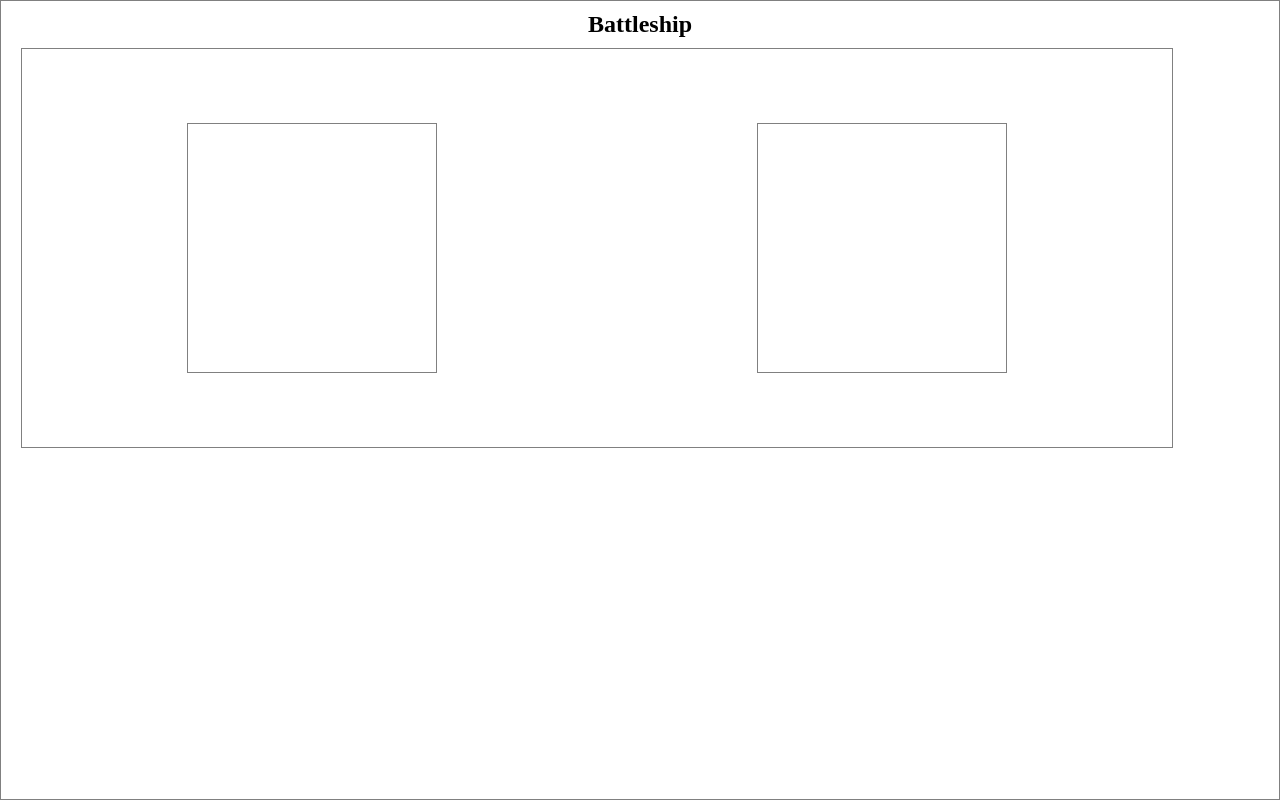
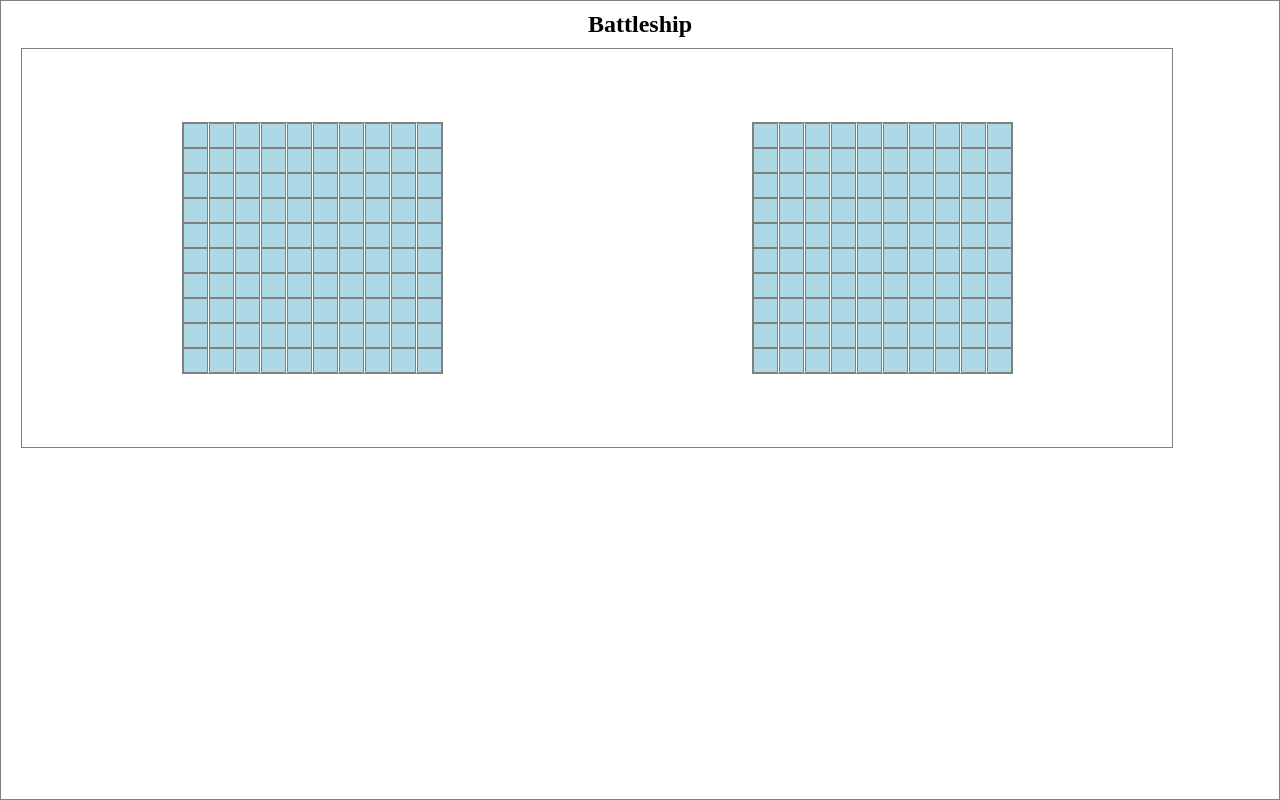
Before and after one commit to CassieV81/Battleship, a website with bundled scripts: page src/index.html in a window 1280 px wide. Built offline with nearby package versions, Linux system fonts and the light colour scheme.

Commit message:
Add grids to user interface

```diff
--- a/src/gameboard.js
+++ b/src/gameboard.js
@@ -1,4 +1,4 @@
-import Ship from "./ship.js";
+// import Ship from "./ship.js";
 
 const Gameboard = () => {
   const size = 10;
--- a/src/index.html
+++ b/src/index.html
@@ -5,14 +5,15 @@
   <meta http-equiv="X-UA-Compatible" content="IE=edge">
   <meta name="viewport" content="width=device-width, initial-scale=1.0">
   <link rel="stylesheet" href="style.css">
+  <script defer src="index.js" type="module"></script>
   <title>Battleship</title>
 </head>
 <body>
   <div class="main">
     <h2>Battleship</h2>
     <div class="playField">
-      <div class="player"></div>
-      <div class="computer"></div>
+      <div class="player" id="playerBoard"></div>
+      <div class="computer" id="computerBoard"></div>
     </div>
   </div>
 </body>
--- a/src/index.js
+++ b/src/index.js
@@ -1,9 +1,24 @@
-import Ship from "./ship";
+import Gameboard from "./gameboard.js";
 
-const newShip = (len) => {
-  let ship = Ship(len);
-  return ship;
+const playerBoard = document.getElementById('playerBoard');
+const computerBoard = document.getElementById('computerBoard');
+
+const createBoardUI = (boardElement) => {
+  const gameBoard = Gameboard();
+  const cellsArray = gameBoard.getBoard();
+
+  for (let i = 0; i < 10; i++) {
+    const rowElement = document.createElement('div');
+    rowElement.classList.add('row');
+    for (let j = 0; j < 10; j++) {
+      const cell = document.createElement('div');
+      cell.classList.add('cells');
+      // Add any additional logic for the cell element here, e.g., setting attributes or event listeners
+      rowElement.appendChild(cell);
+    }
+    boardElement.appendChild(rowElement);
+  }
 }
 
-
-export default newShip;
+createBoardUI(playerBoard);
+createBoardUI(computerBoard);
--- a/src/ship.js
+++ b/src/ship.js
@@ -5,8 +5,9 @@ const Ship = (len) => {
 
   const hit = () => {
     if (shipLength > 0) {
-      return shipLength -= 1;
+      shipLength -= 1;
     }
+    return shipLength;
   }
 
   const isSunk = () => {
--- a/src/style.css
+++ b/src/style.css
@@ -24,6 +24,16 @@
 
 .player, .computer {
   border: solid 1px grey;
-  width: 250px;
-  height: 250px;
+  display: grid;
+  grid-template-columns: repeat(10, 1fr);
+  grid-gap: 1px;
+  /* width: 250px;
+  height: 250px; */
 }
+
+.cells {
+  border: solid 1px grey;
+  width: 25px;
+  height: 25px;
+  background-color: lightblue;
+}
```
Also changed, not shown: src/index.test.js (deleted, +0 -23 lines), src/ship.test.js (added, +43 -0 lines).
